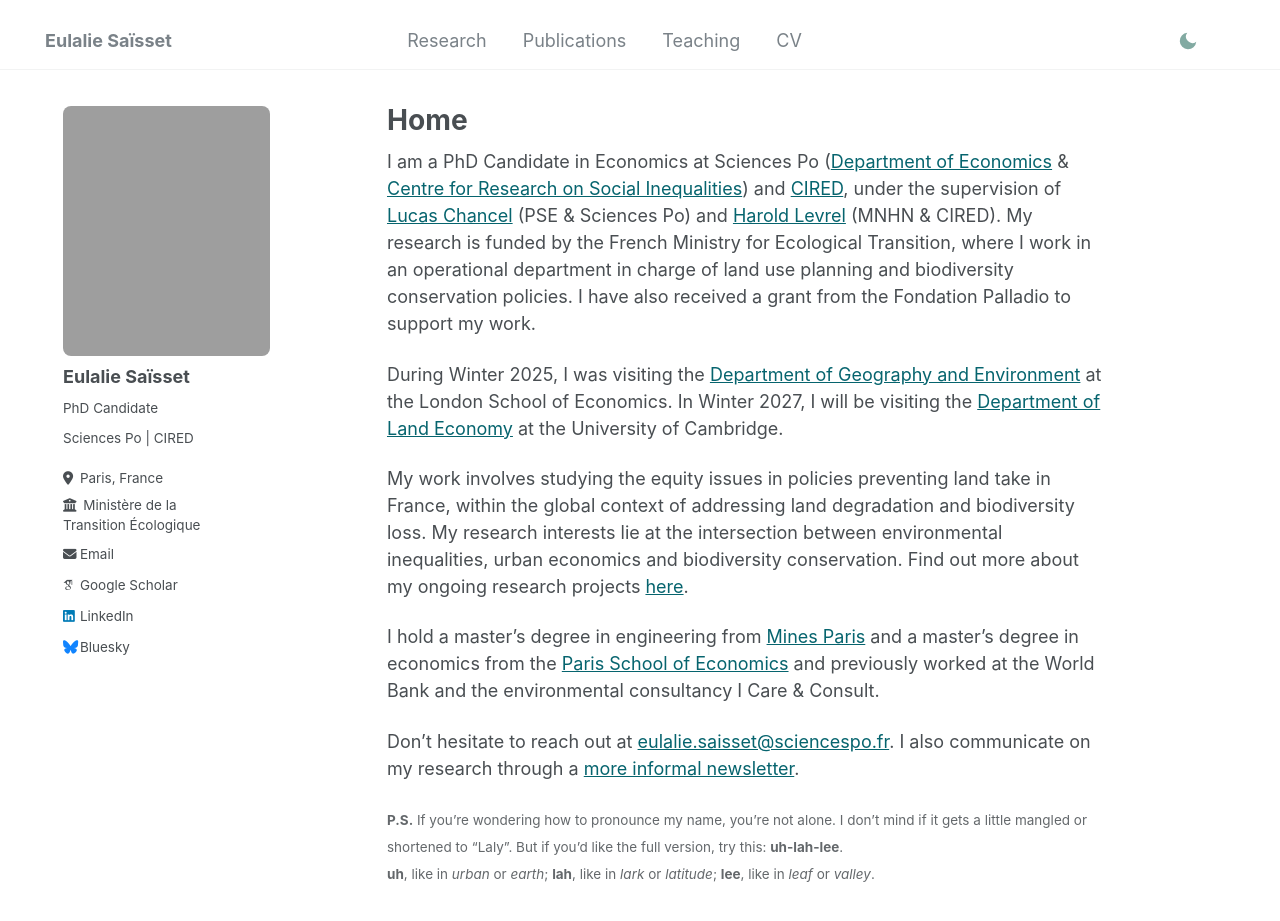
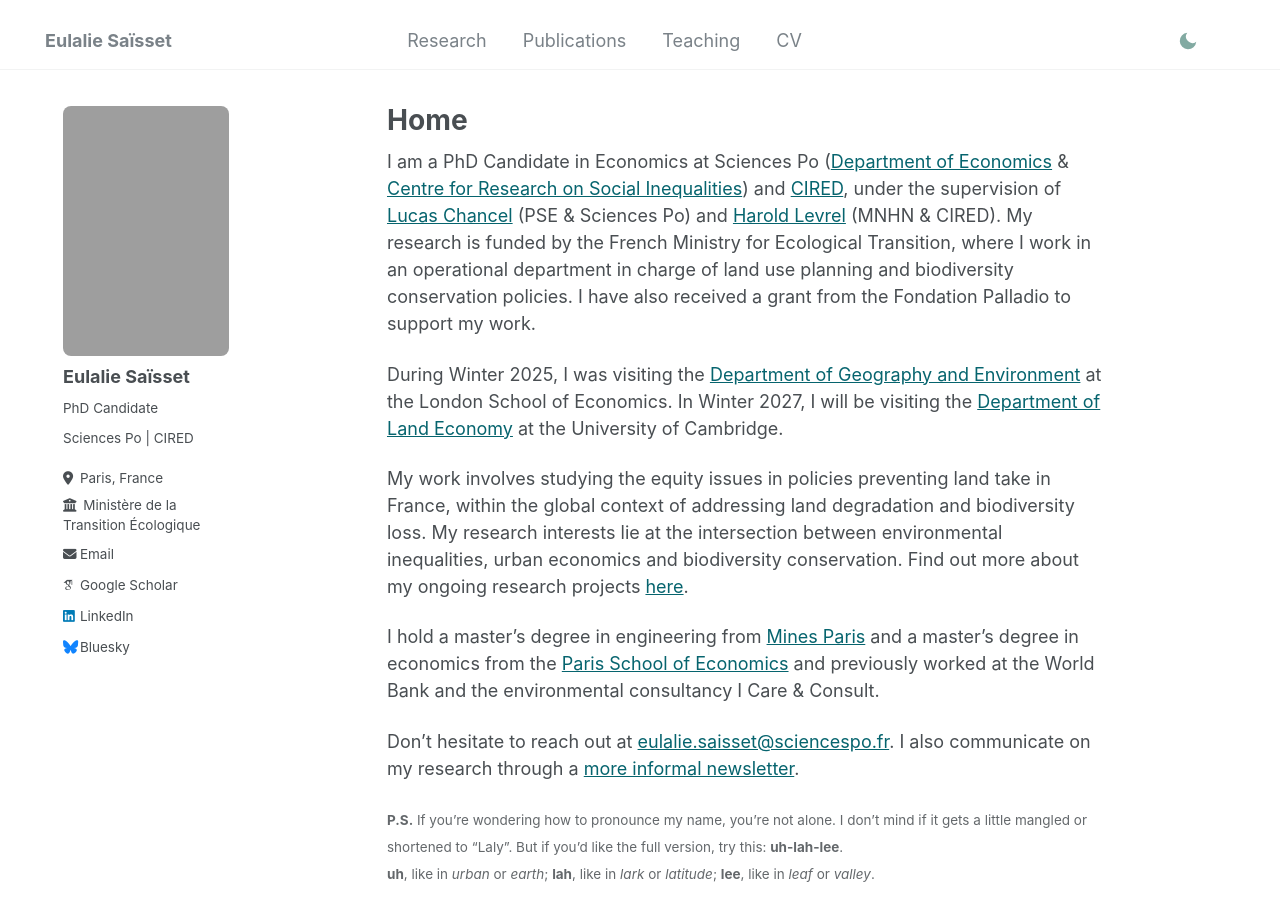
Before and after one commit to eulaliesaisset/eulaliesaisset.github.io, a Jekyll site: the page built from _pages/about.md, in a window 1280 px wide and 1099 px high. Shown: the top 921 px of the window. Built offline with Jekyll 4.4.1, drawn with Linux system fonts in a browser that asks for light colours; some web fonts are replaced.

Commit message:
Keep avatar size with wider sidebar; dark background on overscroll
Co-Authored-By: Claude Sonnet 5.5 <noreply@anthropic.com>

```diff
--- a/_sass/_dark-mode.scss
+++ b/_sass/_dark-mode.scss
@@ -1,6 +1,11 @@
 /* ==========================================================================
    Dark Mode
    ========================================================================== */
+
+html[data-theme="dark"] {
+  background-color: #1a1a1a; // avoids white showing on overscroll
+  color-scheme: dark;
+}
 
 [data-theme="dark"] {
   /* Dark mode colors */
--- a/_sass/_sidebar.scss
+++ b/_sass/_sidebar.scss
@@ -110,7 +110,7 @@
   margin-bottom: 15px; // Add space below picture on mobile
 
   @include breakpoint($large) {
-    width: 80%; // Slightly smaller than the sidebar width on larger screens
+    width: calc(min(100vw, #{$x-large}) * 0.13); // keep the picture at its original size even though the column is wider
     margin-bottom: 0; // Remove bottom margin on desktop
   }
 
```
